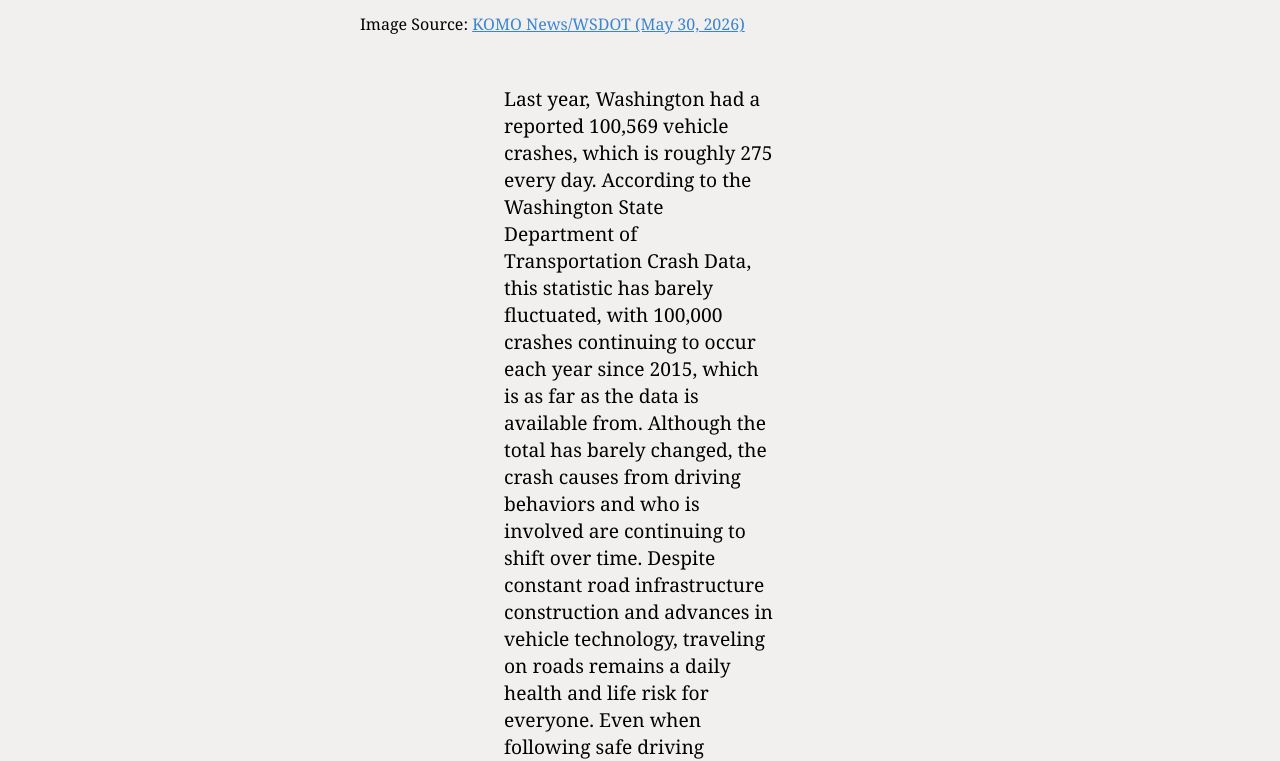
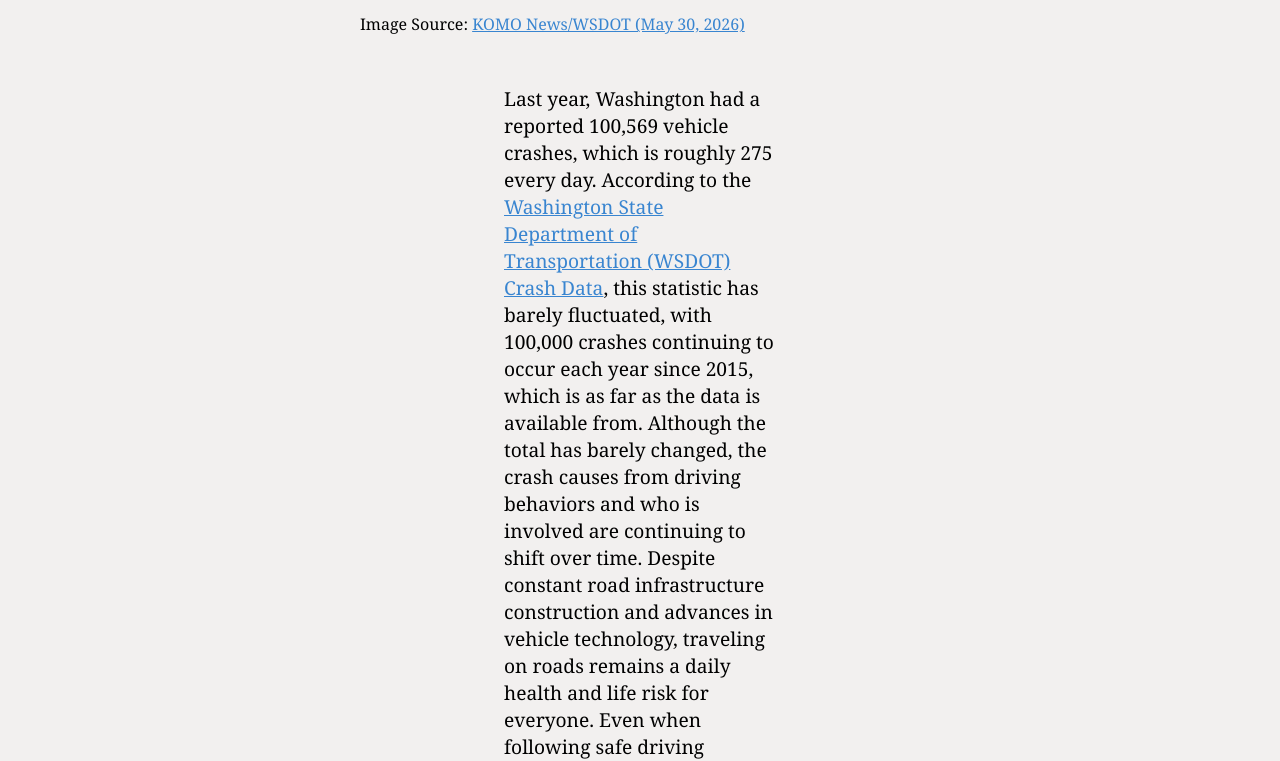
Before and after one commit to jeffreychoiuw/WA-Crashes, a plain HTML site: page index.html in a window 1280 px wide. Shown: the part 1064-1825 px from the top of the page. Drawn offline with nearby package versions, Linux system fonts and the light colour scheme.

Commit message:
Update html

```diff
--- a/index.html
+++ b/index.html
@@ -23,7 +23,7 @@
 
         <!-- Introduction -->
         <p>Last year, Washington had a reported 100,569 vehicle crashes, which is roughly 275 every day.
-            According to the Washington State Department of Transportation Crash Data, this statistic has barely fluctuated, with 100,000 crashes continuing to occur each year since 2015, which is as far as the data is available from.
+            According to the <a href="https://wsdot.wa.gov/about/transportation-data/crash-data">Washington State Department of Transportation (WSDOT) Crash Data</a>, this statistic has barely fluctuated, with 100,000 crashes continuing to occur each year since 2015, which is as far as the data is available from.
             Although the total has barely changed, the crash causes from driving behaviors and who is involved are continuing to shift over time.
             Despite constant road infrastructure construction and advances in vehicle technology, traveling on roads remains a daily health and life risk for everyone.
             Even when following safe driving policies, many people are victims of the dangerous decisions of others.
```
